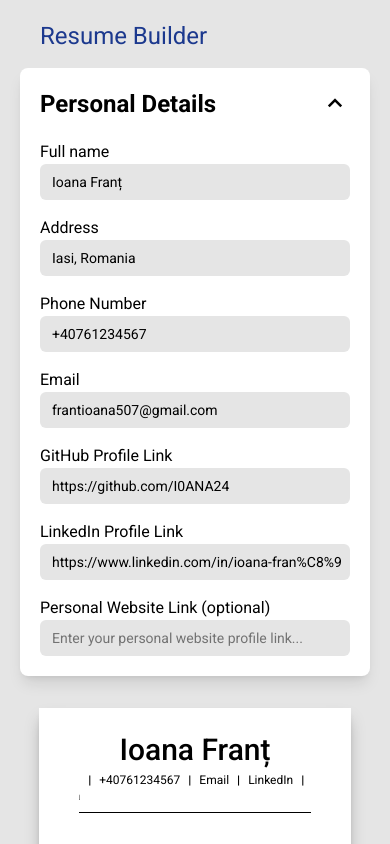
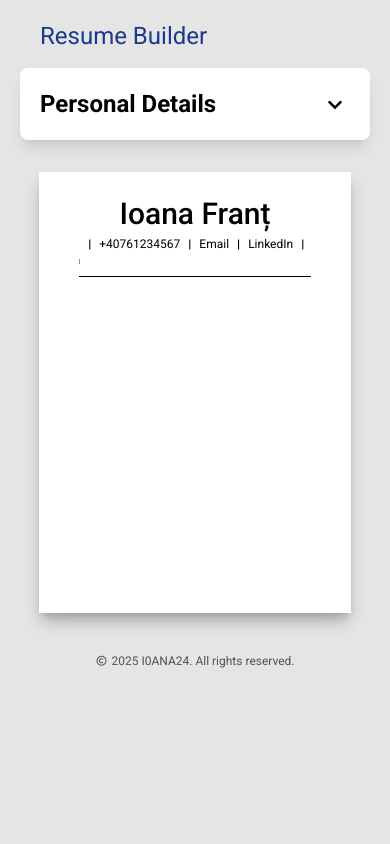
Before and after one commit to I0ANA24/CV-Application-Top, a React (Vite) app: page / in a window 390 px wide. Shown: the top 844 px of the page. Built offline with nearby package versions, Linux system fonts and the light colour scheme.

Commit message:
organisation of the Personal Details section code

```diff
--- a/src/App.jsx
+++ b/src/App.jsx
@@ -1,7 +1,7 @@
 import React from "react";
-import Header from "./components/Header";
+import Header from "./components/ui components/Header";
 import Builder from "./components/Builder";
-import Footer from "./components/Footer";
+import Footer from "./components/ui components/Footer";
 
 
 const App = () => {
--- a/src/components/Builder.jsx
+++ b/src/components/Builder.jsx
@@ -1,6 +1,6 @@
 import React, { useState } from "react";
 import PersonalDetailsBuilder from "./PersonalDetails/PersonalDetailsBuilder";
-import ResumePage from "./ResumePage";
+import ResumePage from "./Resume/ResumePage";
 
 const Builder = () => {
   const [detailsList, setDetailsList] = useState({
--- a/src/components/PersonalDetails/PersonalDetailsBuilder.jsx
+++ b/src/components/PersonalDetails/PersonalDetailsBuilder.jsx
@@ -3,7 +3,7 @@ import ExpandCollapseSectionButton from "../ui components/ExpandCollapseSectionB
 import PersonalDetailsInput from "./PersonalDetailsInput";
 
 const PersonalDetailsBuilder = ({ detailsList, setDetailsList }) => {
-  const [isOpen, setIsOpen] = useState(true);
+  const [isOpen, setIsOpen] = useState(false);
 
   return (
     <section className="w-full bg-white rounded-lg  shadow-lg overflow-hidden">
--- /dev/null
+++ b/src/components/PersonalDetails/PersonalDetailsPageSection.jsx
@@ -0,0 +1,40 @@
+import React from "react";
+
+const PersonalDetailsPageSection = ({ details }) => {
+  return (
+    <section>
+      <h1 className="overflow-hidden text-3xl text-center font-medium mb-1">
+        {details.fullName}
+      </h1>
+      <div className="w-full flex justify-center gap-2 text-xs text-center overflow-hidden">
+        <p>{details.address}</p>
+        <p className="font-extrabold">|</p>
+        <p>
+          <a href={`tel:${details.phoneNumber}`}>{details.phoneNumber}</a>
+        </p>
+        <p className="font-extrabold">|</p>
+        <p>
+          <a href={`mailto:${details.email}`}>Email</a>
+        </p>
+        <p className="font-extrabold">|</p>
+        <p>
+          <a href={details.LinkedIn}>LinkedIn</a>
+        </p>
+        <p className="font-extrabold">|</p>
+        <p>
+          <a href={details.GitHub}>GitHub</a>
+        </p>
+        {details.personalWebsite ? <p className="font-extrabold">|</p> : null}
+        <p>
+          <a href={details.personalWebsite}>
+            {details.personalWebsite ? "Personal Website" : null}
+          </a>
+        </p>
+      </div>
+
+      <hr className="mt-2" />
+    </section>
+  );
+};
+
+export default PersonalDetailsPageSection;
--- /dev/null
+++ b/src/components/Resume/ResumePage.jsx
@@ -0,0 +1,12 @@
+import React from "react";
+import PersonalDetailsPageSection from "../PersonalDetails/PersonalDetailsPageSection";
+
+const ResumePage = ({ details }) => {
+  return (
+    <section className="bg-white w-full max-w-[80vw] lg:w-[50%] aspect-[210/297] lg:aspect-[210/297] shadow-neutral-400 shadow-lg mx-auto px-10 py-6 overflow-hidden">
+      <PersonalDetailsPageSection details={details} />
+    </section>
+  );
+};
+
+export default ResumePage;
--- a/src/components/ResumePage.jsx
+++ /dev/null
@@ -1,44 +0,0 @@
-import React from "react";
-
-const ResumePage = ({ details }) => {
-  return (
-    <section className="bg-white w-full max-w-[80vw] lg:w-[50%] aspect-[210/297] lg:aspect-[210/297] shadow-neutral-400 shadow-lg mx-auto px-10 py-6 overflow-hidden">
-      <section>
-        <h1 className="overflow-hidden text-3xl text-center font-medium mb-1">
-          {details.fullName}
-        </h1>
-        <div className="w-full flex justify-center gap-2 text-xs text-center overflow-hidden">
-            <p>{details.address}</p>
-            <p className="font-extrabold">|</p>
-            <p>
-              <a href={`tel:${details.phoneNumber}`}>{details.phoneNumber}</a>
-            </p>
-            <p className="font-extrabold">|</p>
-            <p>
-              <a href={`mailto:${details.email}`}>Email</a>
-            </p>
-            <p className="font-extrabold">|</p>
-            <p>
-              <a href={details.LinkedIn}>LinkedIn</a>
-            </p>
-            <p className="font-extrabold">|</p>
-            <p>
-              <a href={details.GitHub}>GitHub</a>
-            </p>
-            {details.personalWebsite ? (
-              <p className="font-extrabold">|</p>
-            ) : null}
-            <p>
-              <a href={details.personalWebsite}>
-                {details.personalWebsite ? "Personal Website" : null}
-              </a>
-            </p>
-        </div>
-
-        <hr className="mt-2" />
-      </section>
-    </section>
-  );
-};
-
-export default ResumePage;
```
Also changed, not shown: src/components/ui components/Footer.jsx (renamed from src/components/Footer.jsx), src/components/ui components/Header.jsx (renamed from src/components/Header.jsx).
